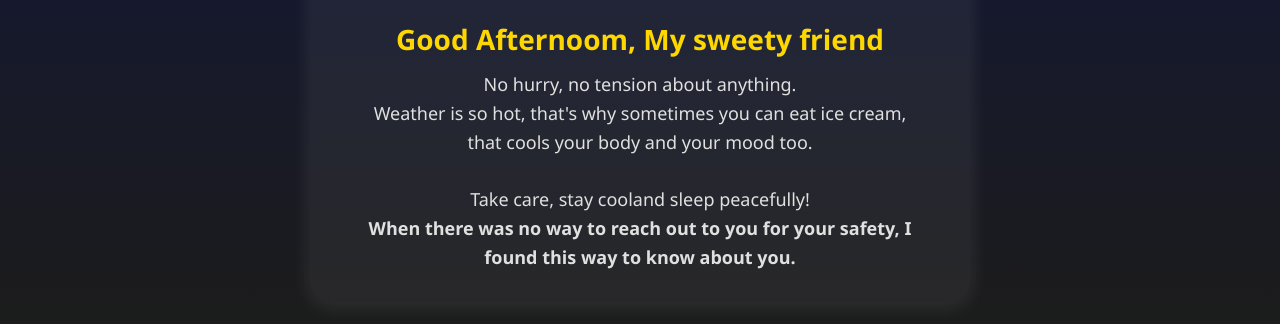
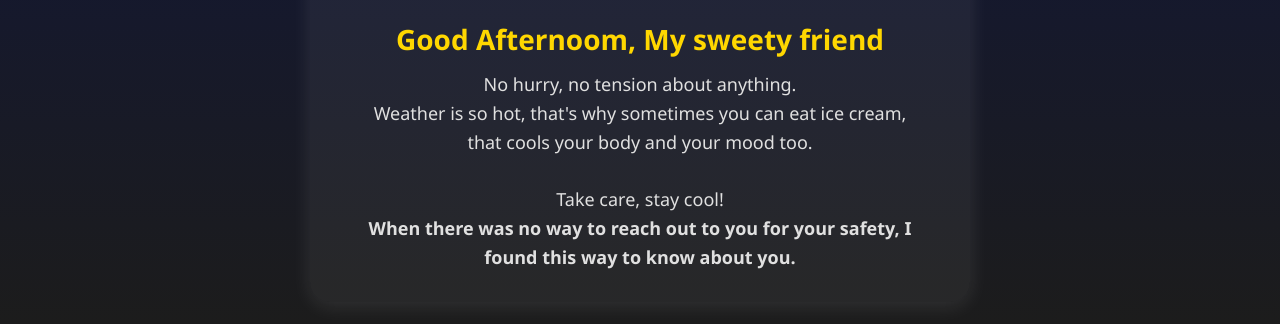
Before and after one commit to subhajyotirkmveri/gd, a plain HTML site: page index.html in a window 1280 px wide. Shown: the part 476-800 px from the top of the page. Drawn offline with Linux system fonts and the light colour scheme.

Commit message:
Update index.html

```diff
--- a/index.html
+++ b/index.html
@@ -56,7 +56,7 @@
       Weather is so hot, that's why sometimes you can eat ice cream,<br>
       that cools your body and your mood too.<br><br>
 
-      Take care, stay cooland sleep peacefully!<br>
+      Take care, stay cool!<br>
       <strong> When there was no way to reach out to you for your safety, I found this way to know about you.</strong>
     </div>
   </div>
```
